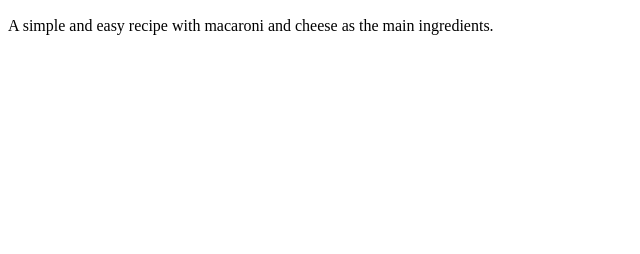
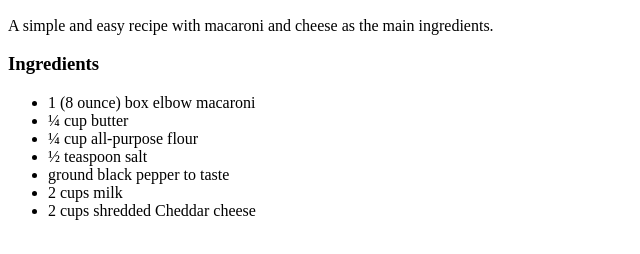
Before and after one commit to Schifferking/odin-recipes, a plain HTML site: page recipes/macaroni-and-cheese.html in a window 1280 px wide. Shown: the part 434-688 px from the top of the page, without its empty margins (0-640 px from the left). Drawn offline with Linux system fonts and the light colour scheme.

Commit message:
Add ingredients to macaroni-and-cheese.html

```diff
--- a/recipes/macaroni-and-cheese.html
+++ b/recipes/macaroni-and-cheese.html
@@ -11,5 +11,17 @@
         <h2>Description</h2>
 
         <p>A simple and easy recipe with macaroni and cheese as the main ingredients.</p>
+
+        <h3>Ingredients</h3>
+
+        <ul>
+            <li>1 (8 ounce) box elbow macaroni</li>
+            <li>¼ cup butter</li>
+            <li>¼ cup all-purpose flour</li>
+            <li>½ teaspoon salt</li>
+            <li>ground black pepper to taste</li>
+            <li>2 cups milk</li>
+            <li>2 cups shredded Cheddar cheese</li>
+        </ul>
     </body>
 </html>
```
